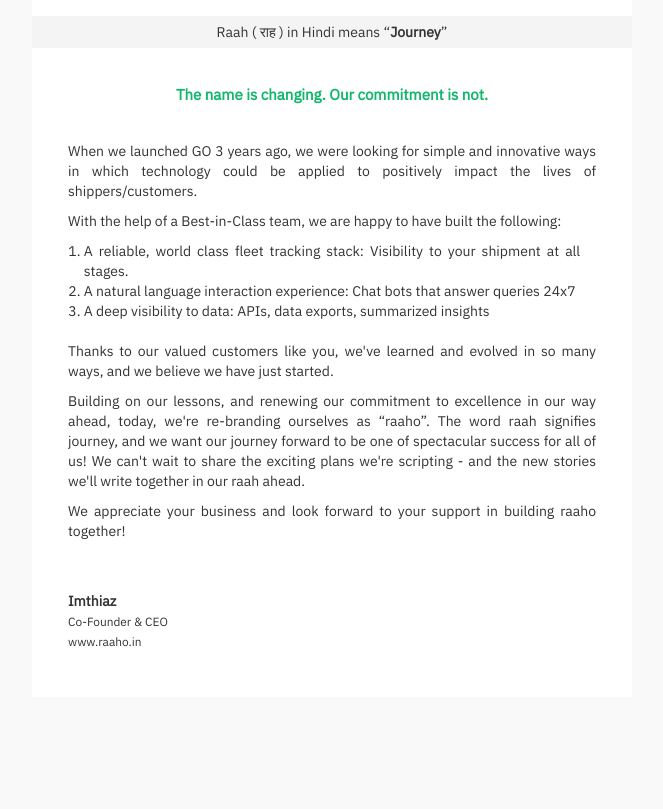
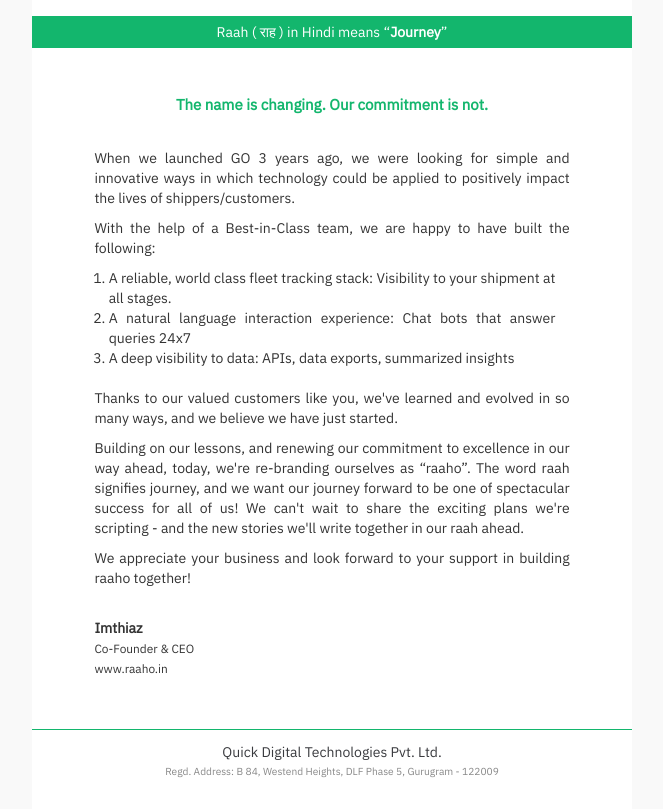
Before and after one commit to raaho/raaho.github.io, a plain HTML site: page email_templates/brand_change.html in a window 1280 px wide. Shown: the part 340-1149 px from the top of the page, without its empty margins (308-971 px from the left). Before the commit the page ends 1037 px from the top, so only its background shows below. Drawn offline with nearby package versions, Linux system fonts and the light colour scheme.

Commit message:
brand change communication email template

```diff
--- a/email_templates/brand_change.html
+++ b/email_templates/brand_change.html
@@ -57,22 +57,22 @@
             <table border="0" align="center" width="600" cellpadding="0" cellspacing="0" class="container590" style="background: #FFFFFF;">
                 <tr>
                     <td align="center" style="padding: 4% 0 3%;">
-                        <img src="http://raaho.in/email_templates/assets/logo_change.png" width="60%">
+                        <img src="http://raaho.in/email_templates/assets/logo_change.png" width="60%" style="max-height: 40%;">
                     </td>
                 </tr>
                 <tr>
                     <td>
-                        <div style="padding: 1%; text-align: center; background: #F4F4F4">
+                        <div style="padding: 1%; text-align: center; background: #13B66D; color: #ffffff;">
                             Raah ( राह ) in Hindi means “<strong>Journey</strong>”
                         </div>
                     </td>
                 </tr>
                 <tr>
-                    <td>
-                        <div style="font-weight: bold; font-size: 15px; color: #13B66D; text-align: center; padding: 6% 3% 3%">
+                    <td style="padding: 5%">
+                        <div style="font-weight: bold; font-size: 15px; color: #13B66D; text-align: center; padding: 3%">
                             The name is changing. Our commitment is not.
                         </div>
-                        <div style="padding: 3% 6% 6%; text-align: justify; font-size: 14px">
+                        <div style="padding: 3% 6% 2%; text-align: justify; font-size: 14px">
                             <p>When we launched GO 3 years ago, we were looking for simple and innovative ways in which technology could be applied to positively impact the lives of shippers/customers.</p>
                             <p>With the help of a Best-in-Class team, we are happy to have built the following:</p>
                             <ol style="margin: 0; padding: 0 3% 0;">
@@ -85,15 +85,21 @@
                             <p>Building on our lessons, and renewing our commitment to excellence in our way ahead, today, we're re-branding ourselves as “raaho”. The word raah signifies journey, and we want our journey forward to be one of spectacular success for all of us! We can't wait to share the exciting plans we're scripting - and the new stories we'll write together in our raah ahead.</p>
                             <p>We appreciate your business and look forward to your support in building raaho together!</p>
                             <br>
-                            <br>
                             <p>
                                 <strong>Imthiaz</strong><br>
                                 <small>
                                     Co-Founder & CEO <br>
                                     <a href="http://www.raaho.in" target="_blank" style="color: inherit; text-decoration: none;">www.raaho.in</a>
                                 </small>
-
                             </p>
+                        </div>
+                    </td>
+                </tr>
+                <tr>
+                    <td>
+                        <div style="border-top: 1px solid #13B66D; padding: 2% 1% 5%">
+                            <div style="color: #3a3b3f; text-align: center">Quick Digital Technologies Pvt. Ltd.</div>
+                            <div style="color: #888888; font-size: 12px; text-align: center"><small>Regd. Address: B 84, Westend Heights, DLF Phase 5, Gurugram - 122009</small></div>
                         </div>
                     </td>
                 </tr>
```
Also changed, not shown: 1 other file.
